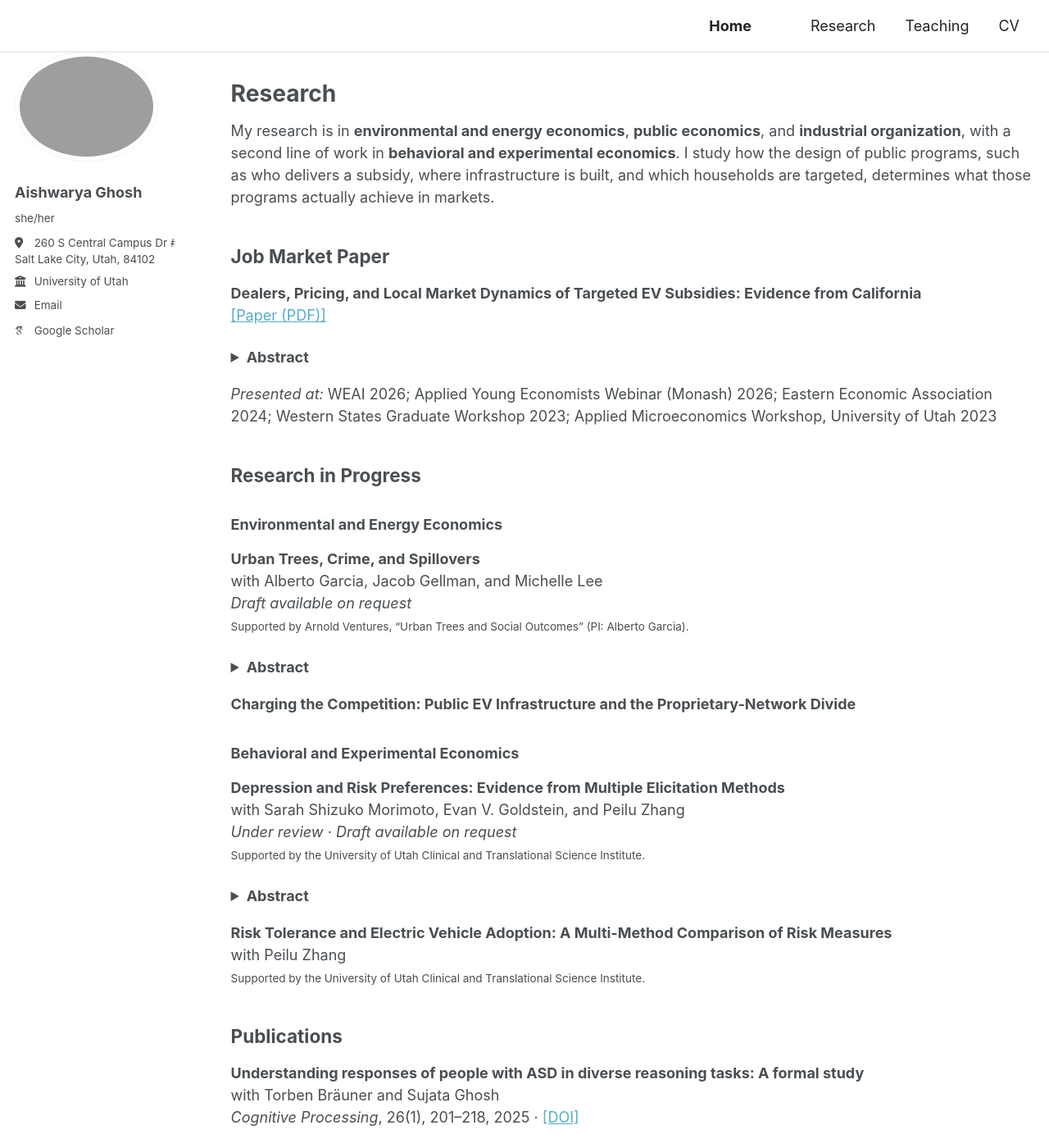
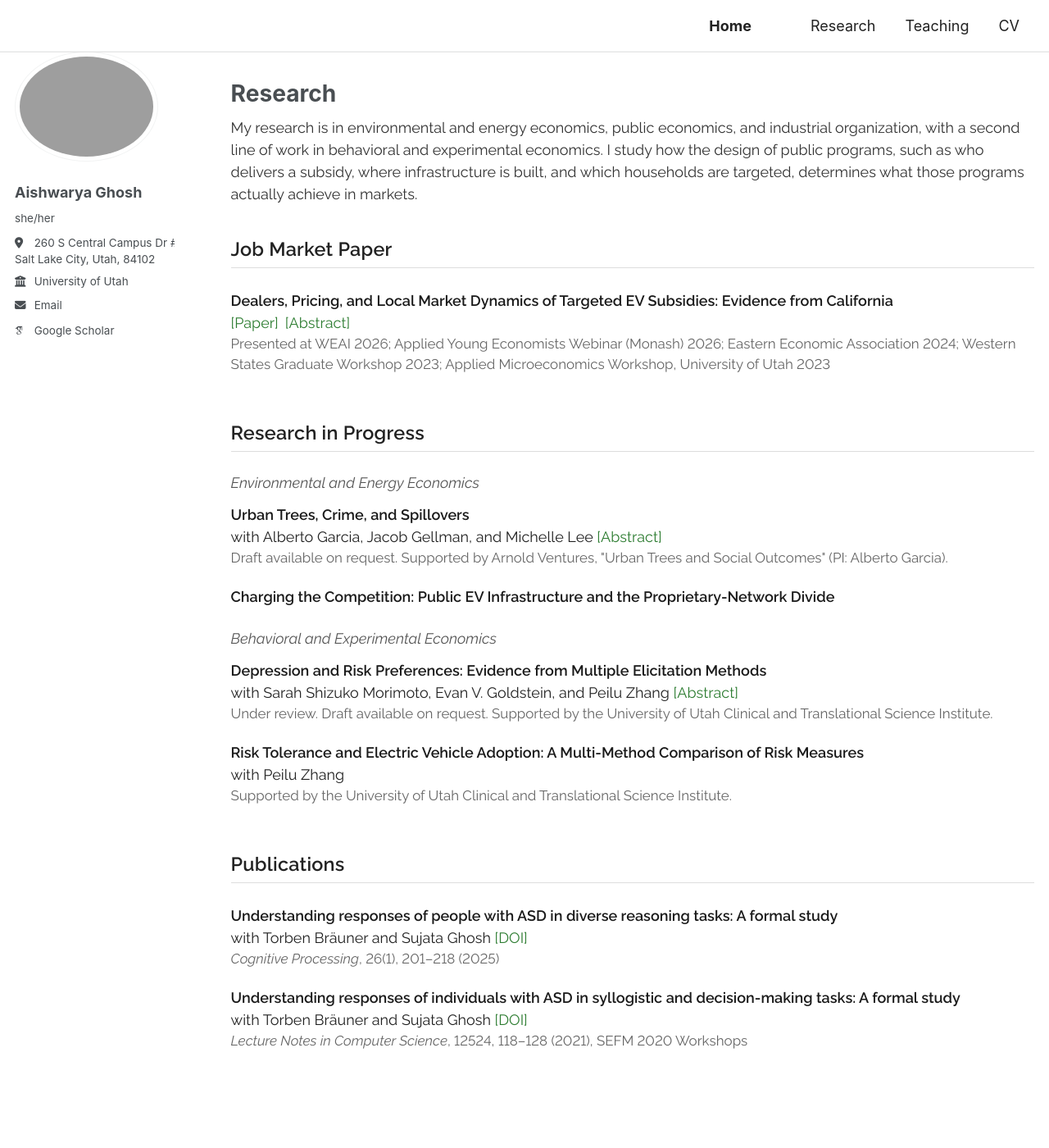
Before and after one commit to ghoshash1/ghoshash1.github.io, a Jekyll site: the page built from _pages/research.md, in a window 1280 px wide and 1400 px high. Shown: the whole window at 82% size. Built offline with Jekyll 4.4.1, drawn with Linux system fonts in a browser that asks for light colours; some web fonts are replaced; part of the change alters nothing that is shown; some of the changed text lies outside the part shown.

Commit message:
Update research.md

```diff
--- a/_pages/research.md
+++ b/_pages/research.md
@@ -7,59 +7,100 @@ redirect_from:
   - /publications/
 ---
 
-My research is in **environmental and energy economics**, **public economics**, and **industrial organization**, with a second line of work in **behavioral and experimental economics**. I study how the design of public programs, such as who delivers a subsidy, where infrastructure is built, and which households are targeted, determines what those programs actually achieve in markets.
+<link rel="preconnect" href="https://fonts.googleapis.com">
+<link href="https://fonts.googleapis.com/css2?family=Raleway:ital,wght@0,400;0,500;0,600;1,400&display=swap" rel="stylesheet">
 
-## Job Market Paper
+<style>
+  .rp { font-family:"Raleway",-apple-system,BlinkMacSystemFont,"Helvetica Neue",Arial,sans-serif; font-variant-numeric:lining-nums; color:#222; font-size:1em; line-height:1.5; }
+  .rp p { margin:0; }
+  .rp .intro { color:#333; margin:0 0 2.2em; }
+  .rp h2.sec { font-family:inherit; font-size:1.3em; font-weight:600; letter-spacing:0.01em; color:#222; border-bottom:1px solid #ddd; padding-bottom:0.35em; margin:2.4em 0 1.1em; }
+  .rp h2.sec:first-of-type { margin-top:0.5em; }
+  .rp h3.field { font-family:inherit; font-size:1em; font-weight:500; font-style:italic; color:#555; margin:1.5em 0 0.8em; border:0; }
+  .rp .paper { margin:0 0 1.15em; }
+  .rp .t { font-weight:600; color:#1a1a1a; }
+  .rp .a { color:#222; }
+  .rp .s { color:#666; font-size:0.94em; }
+  .rp .s i { color:#666; }
+  .rp a.lk, .rp a.lk:visited { color:#2e7d32; text-decoration:none; margin-left:0.45em; cursor:pointer; white-space:nowrap; }
+  .rp a.lk:first-child { margin-left:0; }
+  .rp a.lk:hover { text-decoration:underline; }
+  .rp .abs { display:none; font-size:0.92em; line-height:1.6; color:#444; border-left:2px solid #cfe3d0; padding:0.2em 0 0.2em 0.9em; margin:0.5em 0 0.3em; }
+  .rp .abs.open { display:block; }
+  .rp .abs p + p { margin-top:0.6em; }
+</style>
 
-**Dealers, Pricing, and Local Market Dynamics of Targeted EV Subsidies: Evidence from California**
-[[Paper (PDF)]](https://drive.google.com/open?id=1MOAXb2gWP-N9-L3FBnhuQf0kV8Wo5TBv&usp=drive_fs)
+<div class="rp">
 
-<details>
-<summary><b>Abstract</b></summary>
-<p>This study examines how targeted electric vehicle (EV) subsidies affect prices and sales in mature markets, focusing on the Bay Area rollout of California's Clean Cars 4 All (CC4A) program. Introduced in 2019 as a means-tested "retire-and-replace" initiative, CC4A required that subsidies be redeemed exclusively through participating dealers. By linking ZIP-code–level program exposure to the universe of California Department of Motor Vehicles registrations (2015–2023) and applying a difference-in-differences framework, the analysis finds that CC4A exposure was associated with modest but statistically significant increases in EV prices of approximately 1–1.5 percent (around $500 per vehicle). At the same time, EV registrations in treated areas expanded more slowly than in comparable control regions, with cumulative transactions 20–40 percent lower two years after rollout. Dealer-level heterogeneity further reveals that participating franchise dealers exhibited modest price pass-through with limited changes in sales, Tesla maintained stable prices but experienced sharp volume declines under binding supply constraints, and non-participating dealers registered larger price increases despite stagnant sales. Overall, the results indicate that program effectiveness depends not only on subsidy generosity and targeting but also on institutional design, supply frictions, and dealer incentives.</p>
-<p><i>Data:</i> Recovered vehicle model, trim, and configuration for 1.1 million California registrations by decoding Vehicle Identification Numbers with a random-forest classifier trained on NHTSA vehicle records.</p>
-</details>
+<p class="intro">My research is in environmental and energy economics, public economics, and industrial organization, with a second line of work in behavioral and experimental economics. I study how the design of public programs, such as who delivers a subsidy, where infrastructure is built, and which households are targeted, determines what those programs actually achieve in markets.</p>
 
-*Presented at:* WEAI 2026; Applied Young Economists Webinar (Monash) 2026; Eastern Economic Association 2024; Western States Graduate Workshop 2023; Applied Microeconomics Workshop, University of Utah 2023
+<h2 class="sec">Job Market Paper</h2>
 
-## Research in Progress
+<div class="paper">
+  <p class="t">Dealers, Pricing, and Local Market Dynamics of Targeted EV Subsidies: Evidence from California</p>
+  <p class="a"><a class="lk" href="https://drive.google.com/open?id=1MOAXb2gWP-N9-L3FBnhuQf0kV8Wo5TBv&amp;usp=drive_fs" target="_blank" rel="noopener">[Paper]</a><a class="lk" data-abs>[Abstract]</a></p>
+  <div class="abs">
+    <p>This study examines how targeted electric vehicle (EV) subsidies affect prices and sales in mature markets, focusing on the Bay Area rollout of California's Clean Cars 4 All (CC4A) program. Introduced in 2019 as a means-tested "retire-and-replace" initiative, CC4A required that subsidies be redeemed exclusively through participating dealers. By linking ZIP-code–level program exposure to the universe of California Department of Motor Vehicles registrations (2015–2023) and applying a difference-in-differences framework, the analysis finds that CC4A exposure was associated with modest but statistically significant increases in EV prices of approximately 1–1.5 percent (around $500 per vehicle). At the same time, EV registrations in treated areas expanded more slowly than in comparable control regions, with cumulative transactions 20–40 percent lower two years after rollout. Dealer-level heterogeneity further reveals that participating franchise dealers exhibited modest price pass-through with limited changes in sales, Tesla maintained stable prices but experienced sharp volume declines under binding supply constraints, and non-participating dealers registered larger price increases despite stagnant sales. Overall, the results indicate that program effectiveness depends not only on subsidy generosity and targeting but also on institutional design, supply frictions, and dealer incentives.</p>
+    <p><i>Data:</i> Recovered vehicle model, trim, and configuration for 1.1 million California registrations by decoding Vehicle Identification Numbers with a random-forest classifier trained on NHTSA vehicle records.</p>
+  </div>
+  <p class="s">Presented at WEAI 2026; Applied Young Economists Webinar (Monash) 2026; Eastern Economic Association 2024; Western States Graduate Workshop 2023; Applied Microeconomics Workshop, University of Utah 2023</p>
+</div>
 
-### Environmental and Energy Economics
+<h2 class="sec">Research in Progress</h2>
 
-**Urban Trees, Crime, and Spillovers**
-with Alberto Garcia, Jacob Gellman, and Michelle Lee
-<i>Draft available on request</i>
-<small>Supported by Arnold Ventures, "Urban Trees and Social Outcomes" (PI: Alberto Garcia).</small>
+<h3 class="field">Environmental and Energy Economics</h3>
 
-<details>
-<summary><b>Abstract</b></summary>
-<p>We estimate the effect of tree cover on several categories of crime. To identify this relationship, we use an instrumental variables approach that takes advantage of a shock to tree cover induced by the introduction and spread of the emerald ash borer, an invasive beetle that targets ash trees. We combine geolocated data on crime, lidar-derived tree cover, and ash borer detections for a five-year period in Milwaukee, Wisconsin. Our estimates indicate that tree cover has a robust negative impact on nonviolent crime, driven by reductions in property crime. We find weak evidence in favor of temperature as one mechanism through which trees may affect crime. Spillovers resulting from tree cover loss in nearby areas appear to play no significant role in crime dynamics.</p>
-</details>
+<div class="paper">
+  <p class="t">Urban Trees, Crime, and Spillovers</p>
+  <p class="a">with Alberto Garcia, Jacob Gellman, and Michelle Lee <a class="lk" data-abs>[Abstract]</a></p>
+  <div class="abs">
+    <p>We estimate the effect of tree cover on several categories of crime. To identify this relationship, we use an instrumental variables approach that takes advantage of a shock to tree cover induced by the introduction and spread of the emerald ash borer, an invasive beetle that targets ash trees. We combine geolocated data on crime, lidar-derived tree cover, and ash borer detections for a five-year period in Milwaukee, Wisconsin. Our estimates indicate that tree cover has a robust negative impact on nonviolent crime, driven by reductions in property crime. We find weak evidence in favor of temperature as one mechanism through which trees may affect crime. Spillovers resulting from tree cover loss in nearby areas appear to play no significant role in crime dynamics.</p>
+  </div>
+  <p class="s">Draft available on request. Supported by Arnold Ventures, "Urban Trees and Social Outcomes" (PI: Alberto Garcia).</p>
+</div>
 
-**Charging the Competition: Public EV Infrastructure and the Proprietary-Network Divide**
+<div class="paper">
+  <p class="t">Charging the Competition: Public EV Infrastructure and the Proprietary-Network Divide</p>
+</div>
 
-### Behavioral and Experimental Economics
+<h3 class="field">Behavioral and Experimental Economics</h3>
 
-**Depression and Risk Preferences: Evidence from Multiple Elicitation Methods**
-with Sarah Shizuko Morimoto, Evan V. Goldstein, and Peilu Zhang
-*Under review* · <i>Draft available on request</i>
-<small>Supported by the University of Utah Clinical and Translational Science Institute.</small>
+<div class="paper">
+  <p class="t">Depression and Risk Preferences: Evidence from Multiple Elicitation Methods</p>
+  <p class="a">with Sarah Shizuko Morimoto, Evan V. Goldstein, and Peilu Zhang <a class="lk" data-abs>[Abstract]</a></p>
+  <div class="abs">
+    <p>The relationship between depression and risk preferences remains contested, with mixed evidence on whether individuals with depression are more risk-averse or risk-seeking than their non-depressed counterparts. This paper provides a systematic comparison of the depression–risk relationship across five distinct elicitation methods (the Holt-Laury multiple price list, Eckel-Grossman gamble choice, Gneezy-Potters investment task, Balloon Analogue Risk Task, and Domain-Specific Risk-Taking Scale) administered to comparable samples recruited from the same online platform with identical demographic stratification. We find that across measures, the general trend is toward lower risk aversion among individuals with depression, which manifests most clearly in the Holt-Laury task. A post-task survey suggests that this task's sequential structure and balance between deliberation and complexity allow it to detect preference differences that simpler instruments miss. For self-reported measures, our results highlight a divergence between general and domain-specific risk attitudes. Individuals with depression report lower willingness to take risks in general but higher willingness in health-specific contexts.</p>
+  </div>
+  <p class="s">Under review. Draft available on request. Supported by the University of Utah Clinical and Translational Science Institute.</p>
+</div>
 
-<details>
-<summary><b>Abstract</b></summary>
-<p>The relationship between depression and risk preferences remains contested, with mixed evidence on whether individuals with depression are more risk-averse or risk-seeking than their non-depressed counterparts. This paper provides a systematic comparison of the depression–risk relationship across five distinct elicitation methods (the Holt-Laury multiple price list, Eckel-Grossman gamble choice, Gneezy-Potters investment task, Balloon Analogue Risk Task, and Domain-Specific Risk-Taking Scale) administered to comparable samples recruited from the same online platform with identical demographic stratification. We find that across measures, the general trend is toward lower risk aversion among individuals with depression, which manifests most clearly in the Holt-Laury task. A post-task survey suggests that this task's sequential structure and balance between deliberation and complexity allow it to detect preference differences that simpler instruments miss. For self-reported measures, our results highlight a divergence between general and domain-specific risk attitudes. Individuals with depression report lower willingness to take risks in general but higher willingness in health-specific contexts.</p>
-</details>
+<div class="paper">
+  <p class="t">Risk Tolerance and Electric Vehicle Adoption: A Multi-Method Comparison of Risk Measures</p>
+  <p class="a">with Peilu Zhang</p>
+  <p class="s">Supported by the University of Utah Clinical and Translational Science Institute.</p>
+</div>
 
-**Risk Tolerance and Electric Vehicle Adoption: A Multi-Method Comparison of Risk Measures**
-with Peilu Zhang
-<small>Supported by the University of Utah Clinical and Translational Science Institute.</small>
+<h2 class="sec">Publications</h2>
 
-## Publications
+<div class="paper">
+  <p class="t">Understanding responses of people with ASD in diverse reasoning tasks: A formal study</p>
+  <p class="a">with Torben Bräuner and Sujata Ghosh <a class="lk" href="https://doi.org/10.1007/s10339-024-01233-w" target="_blank" rel="noopener">[DOI]</a></p>
+  <p class="s"><i>Cognitive Processing</i>, 26(1), 201–218 (2025)</p>
+</div>
 
-**Understanding responses of people with ASD in diverse reasoning tasks: A formal study**
-with Torben Bräuner and Sujata Ghosh
-*Cognitive Processing*, 26(1), 201–218, 2025 · [[DOI]](https://doi.org/10.1007/s10339-024-01233-w)
+<div class="paper">
+  <p class="t">Understanding responses of individuals with ASD in syllogistic and decision-making tasks: A formal study</p>
+  <p class="a">with Torben Bräuner and Sujata Ghosh <a class="lk" href="https://doi.org/10.1007/978-3-030-67220-1_10" target="_blank" rel="noopener">[DOI]</a></p>
+  <p class="s"><i>Lecture Notes in Computer Science</i>, 12524, 118–128 (2021), SEFM 2020 Workshops</p>
+</div>
 
-**Understanding responses of individuals with ASD in syllogistic and decision-making tasks: A formal study**
-with Torben Bräuner and Sujata Ghosh
-*Lecture Notes in Computer Science*, 12524, 118–128, 2021 (SEFM 2020 Workshops, refereed proceedings) · [[DOI]](https://doi.org/10.1007/978-3-030-67220-1_10)
+</div>
+
+<script>
+  document.querySelectorAll('.rp a[data-abs]').forEach(function (a) {
+    a.addEventListener('click', function (e) {
+      e.preventDefault();
+      a.closest('.paper').querySelector('.abs').classList.toggle('open');
+    });
+  });
+</script>
```
